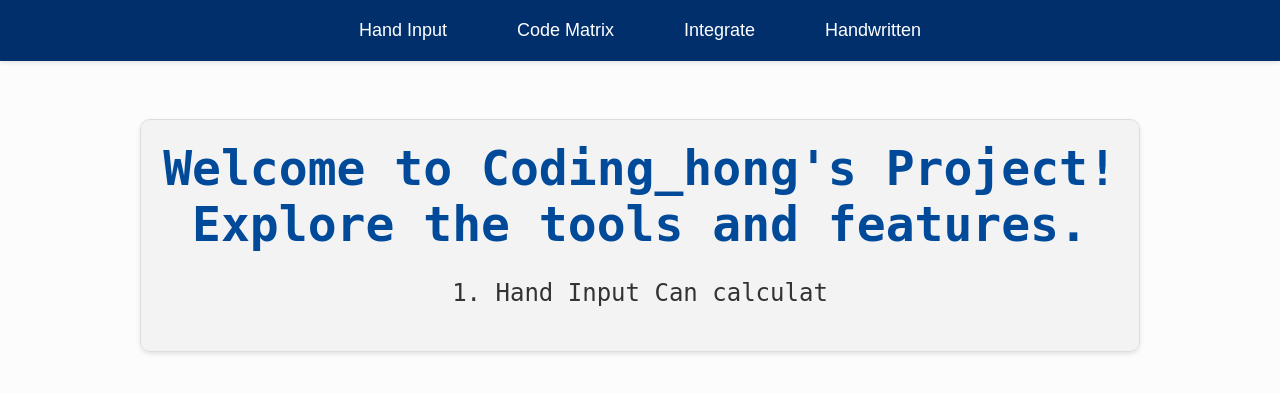
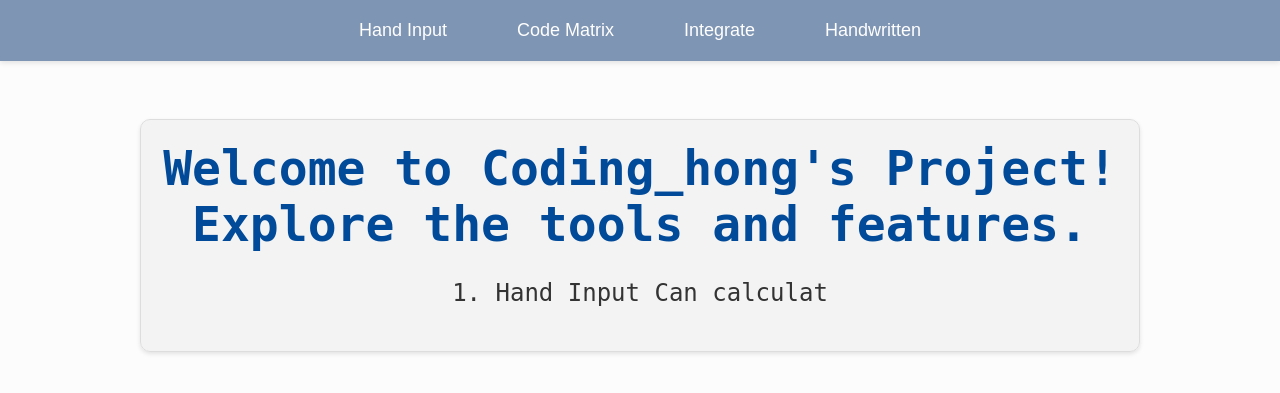
Before and after one commit to codinghong666/html6, a Flask app: page / in a window 1280 px wide. Shown: the top 393 px of the page. Run offline with Flask 3, Linux system fonts and the light colour scheme.

Commit message:
2.7.2 简单美化

```diff
--- a/static/index.css
+++ b/static/index.css
@@ -5,7 +5,8 @@
     --text-color: #333;
     --white-color: #fff;
     --black-color: #000;
-    --header-bg-color: #002f6c; /* 标签栏背景颜色 */
+    --header-bg-color: #024091;
+        /* 标签栏背景颜色 */
     --header-text-color: #fff; /* 标签栏文字颜色 */
 }
 
@@ -31,14 +32,31 @@ body {
     }
 }
 
+/* 动态向下效果关键帧 */
+@keyframes slideDown {
+    from {
+        transform: translateY(-100%);
+    }
+
+    to {
+        transform: translateY(0);
+    }
+}
+
+/* 添加毛玻璃效果与向下动画 */
 .header {
-    background-color: var(--header-bg-color);
+    /* 使用半透明背景实现毛玻璃效果 */
+        background: rgba(0, 47, 108, 0.5);
+        -webkit-backdrop-filter: blur(10px);
+        backdrop-filter: blur(10px);
     color: var(--header-text-color);
     display: flex;
     justify-content: center;
     align-items: center;
     padding: 10px 20px;
     box-shadow: 0 2px 5px rgba(0, 0, 0, 0.1);
+    /* 动态向下的动画效果 */
+        animation: slideDown 0.5s ease-out forwards;
 }
 
 .header a {
```
